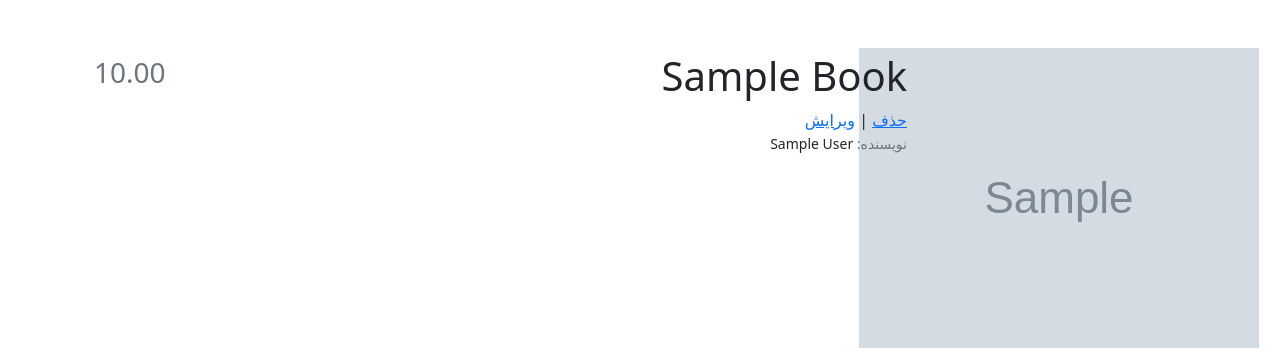
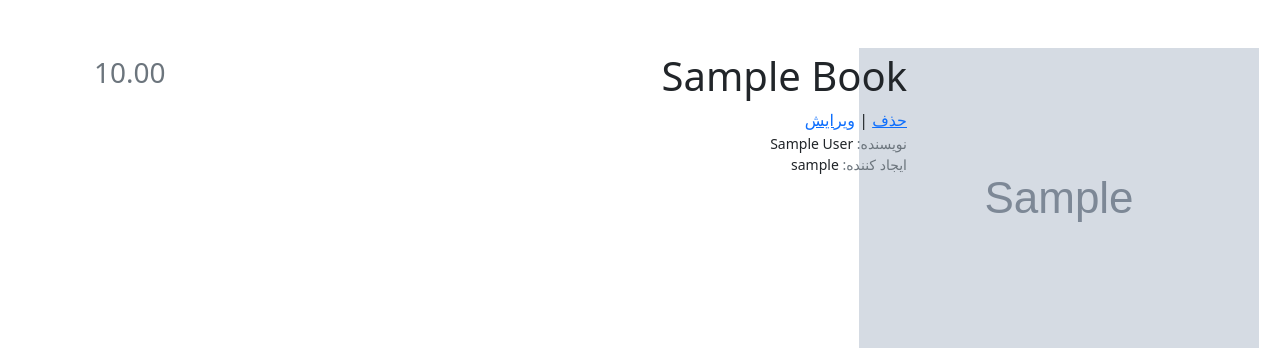
Before and after one commit to rvicode/django_bookstore_project, a Django app: page /books/detail/1/ in a window 1280 px wide. Shown: the part 57-409 px from the top of the page. Run offline with Django 4.2, Linux system fonts and the light colour scheme; a user stored in the database is signed in; tables that the repository leaves empty hold one stand-in row (values such as "Sample post"); grey boxes marked "Sample" are stand-in pictures.

Commit message:
add user to book model who created the book object

```diff
--- a/books/models.py
+++ b/books/models.py
@@ -4,6 +4,7 @@ from django.urls import reverse
 
 
 class Book(models.Model):
+    user = models.ForeignKey(get_user_model(), on_delete=models.CASCADE)
     title = models.CharField(max_length=200)
     author = models.CharField(max_length=200)
     description = models.TextField()
--- a/books/templates/books/book_detail.html
+++ b/books/templates/books/book_detail.html
@@ -21,6 +21,7 @@
                             <span> | </span>
                             <a href="{% url 'book_update' book.id %}">ویرایش</a>
                             <h5 class="small my-1"><span class="text-muted">نویسنده: </span>{{ book.author }}</h5>
+                            <h5 class="small my-1"><span class="text-muted">ایجاد کننده: </span>{{ book.user.username }}</h5>
                         </div>
                         <div class="col-xs-12 col-md-3 d-flex flex-column">
                             <h3 class="align-self-center pt-2 text-muted align-self-md-end">
```
Also changed, not shown: books/migrations/0006_book_user.py (added).
